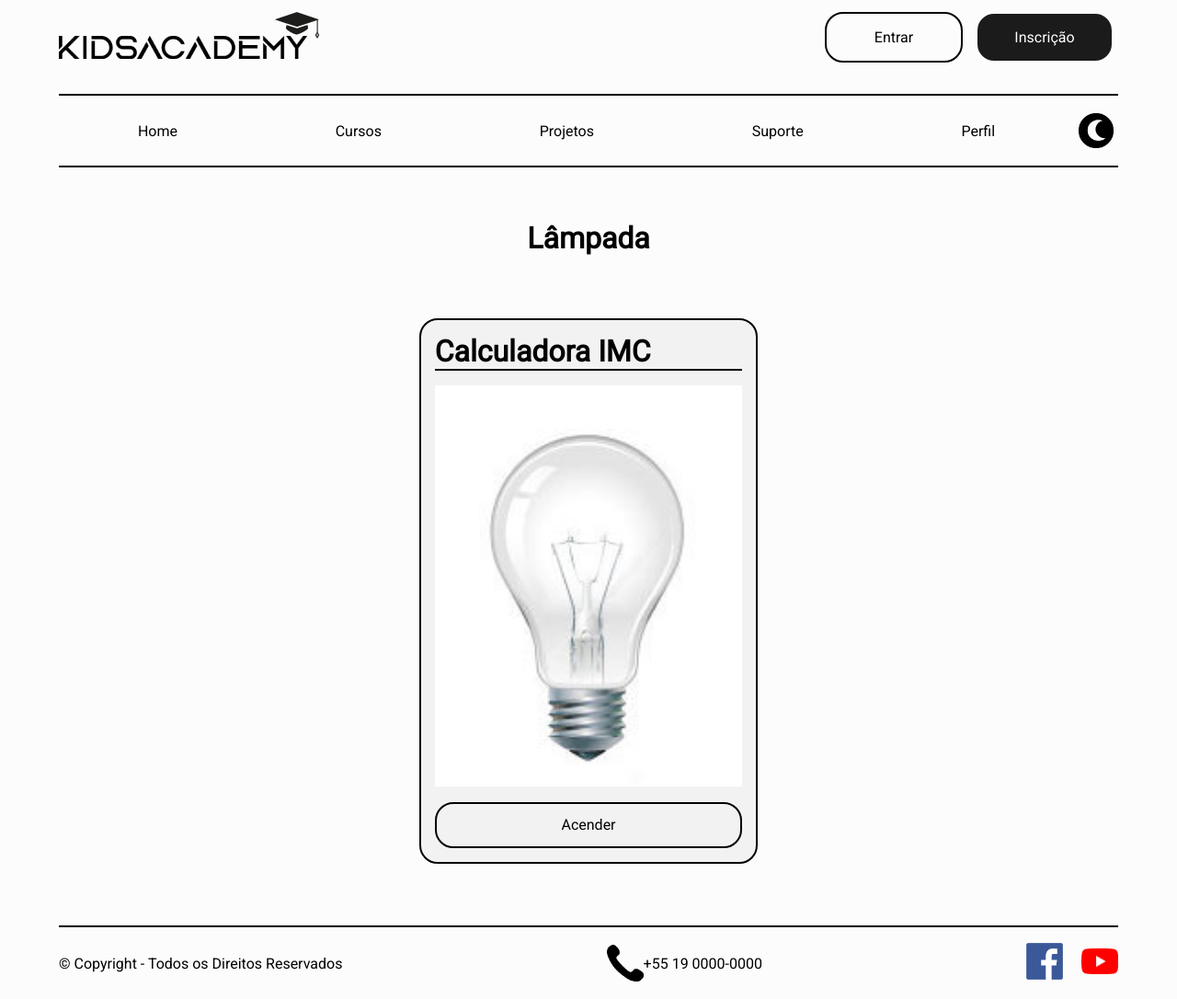
After one commit to gabriel-venezian/kids-academy, a PHP site: page /pages/lampada.php in a window 1280 px wide. The commit adds this page. Shown: the whole page at 92% size. Run offline with PHP 8.4, Linux system fonts and the light colour scheme.

Commit message:
Dark mode adicionado; Projeto de lampada adicionado.

```diff
--- a/css/style.css
+++ b/css/style.css
@@ -2,6 +2,14 @@
     padding: 0;
     margin: 0;
     box-sizing: border-box;
+}
+
+a{
+    color: inherit;
+}
+
+a:visited{
+    color: inherit;
 }
 
 body{
@@ -29,11 +37,12 @@ a.btn{
 }
 
 .btn{
+    display: inline-flex;
+    align-items: center;
+    justify-content: center;
     width: 150px;
-    border: 2px solid black;
+    border: 2px solid;
     border-radius: 20px;
-    background-color: #FCFCFC;
-    color: black;
     margin: 5px;
 }
 
@@ -44,6 +53,7 @@ a.btn{
 
 .btn:hover{
     opacity: 0.5;
+    cursor: pointer;
 }
 
 .header-btn .btn{
@@ -56,8 +66,8 @@ nav{
     display: flex;
     width: 100%;
     height: 80px;
-    border-top: 2px solid black;
-    border-bottom: 2px solid black;
+    border-top: 2px solid;
+    border-bottom: 2px solid;
     margin-bottom: 5%;
 }
 
@@ -73,20 +83,31 @@ nav ul li{
     flex-grow: 1;
     height: 100%;
     list-style: none;
+    align-items: center;
+    justify-content: center;
 }
 
 nav ul li a{
     display: flex;
-    flex-grow: 1;
+    flex-grow: 2;
     align-items: center;
     justify-content: center;
     height: 100%;
-    color: black;
     text-decoration: none;
 }
 
 nav ul li a:hover{
     background-color: #d8d8d8;
+    color: black;
+}
+
+nav ul img{
+    height: 50%;
+    margin: 5px;
+}
+
+nav ul img:hover{
+    cursor: pointer;
 }
 
 main{
@@ -137,7 +158,7 @@ footer{
     margin-top: auto;
     width: 100%;
     height: 80px;
-    border-top: 2px solid black;
+    border-top: 2px solid;
 
 }
 
@@ -155,7 +176,6 @@ footer img{
     display: flex;
     flex-direction: row;
     width: 100%;
-    /* flex-wrap: wrap; */
     justify-content: space-around;
     margin-top: 5%;
 }
@@ -166,13 +186,13 @@ footer img{
     flex-direction: column;
     padding: 15px;
     margin: 10px;
-    border: 2px solid black;
+    border: 2px solid ;
     border-radius: 20px;
     background-color: #F2F2F2;
 }
 
 .card h1{
-    border-bottom: 2px solid black;
+    border-bottom: 2px solid;
     margin-bottom: 5%;
 }
 
@@ -208,7 +228,7 @@ footer img{
     Inscrição
 */
 .signForm {
-    border: 2px solid black;
+    border: 2px solid;
     border-radius: 10px;
     width: 30%;
     display: flex;
@@ -236,7 +256,7 @@ legend {
 
 .formBody input {
     border:none;
-    border-bottom: 1px solid black;
+    border-bottom: 1px solid;
     outline: none;
     font: bold 1.2em Arial, Tahoma, Geneva, Verdana, sans-serif;
     width: 100%;
@@ -275,3 +295,31 @@ legend {
     margin-top: 15px;
     align-self: center;
 }
+
+/* DARK MODE */
+
+.dark-mode{
+    background-color: #1B1B1B;
+    color: white;
+}
+
+.dark-mode .btn.black{
+    background-color: white;
+    color: black;
+}
+
+.dark-mode .bloco .texto .btn:hover{
+    background-color: white;
+    color: black;
+    opacity: 1;
+}
+
+.dark-mode .card{
+    background-color: #232323;
+}
+
+.card .btn:hover{
+    background-color: white;
+    color: black;
+    opacity: 1;
+}
--- /dev/null
+++ b/js/script.js
@@ -0,0 +1,55 @@
+// Função Dark Mode
+document.getElementById("dark-mode-switch").onclick = function darkmode(){
+
+    // Acrescenta ou Retira a classe 'dark-mode' do body
+    var element = document.body;
+    element.classList.toggle("dark-mode");
+
+    // Se o dark mode estiver ativado
+    if (element.classList == "dark-mode"){
+
+        // Trocar logo
+        var element = document.getElementById("logo");
+        element.src = "../img/dark-mode/logo.png";
+
+        // Trocar darkmode icon
+        var element = document.getElementById("dark-mode-switch");
+        element.src = "../img/dark-mode/darkmode.png";
+
+        // Trocar telefone icon
+        var element = document.getElementById("tel-icon");
+        element.src = "../img/dark-mode/tel.png";
+    }
+
+    // Se o dark mode estiver desativado
+    else{
+
+        // Trocar logo
+        var element = document.getElementById("logo");
+        element.src = "../img/logo.png";
+
+        // Trocar darkmode icon
+        var element = document.getElementById("dark-mode-switch");
+        element.src = "../img/darkmode.png";
+
+        // Trocar telefone icon
+        var element = document.getElementById("tel-icon");
+        element.src = "../img/tel.png";
+    }
+};
+
+// Função Lampada
+
+document.getElementById("on-off").onclick = function interruptor(){
+    var interruptor = document.getElementById("on-off");
+    var lampada = document.getElementById("lampada");
+
+    if (interruptor.innerHTML == "Acender"){
+        interruptor.innerHTML = "Apagar";
+        lampada.src = "../img/projetos/lampada-on.jpg";
+    }
+    else{
+        interruptor.innerHTML = "Acender";
+        lampada.src = "../img/projetos/lampada-off.jpg";
+    }
+};
--- a/pages/footer.php
+++ b/pages/footer.php
@@ -3,18 +3,22 @@
     <footer>
         <p>© Copyright - Todos os Direitos Reservados</p>
         <p>
-            <img src="../img/tel.png" alt="">
-            +55 19 99980-7002
+            <img src="../img/tel.png" alt="" id="tel-icon">
+            +55 19 0000-0000
         </p>
         <p>
-            <a href="">
+            <a href="https://www.facebook.com/kidsacademyschool/" target="_blank">
                 <img src="../img/face.png" alt="">
             </a>
             &nbsp &nbsp &nbsp
-            <a href="">
+            <a href="https://www.youtube.com/" target="_blank">
                 <img src="../img/youtube.png" alt="">
             </a>
         </p>
     </footer>
+
+    <!-- JavaScript -->
+    <script type="text/javascript" src="../js/script.js"></script>
+
 </body>
 </html>
--- a/pages/header.php
+++ b/pages/header.php
@@ -8,8 +8,6 @@
 
     <!-- CSS -->
     <link rel="stylesheet" href="../css/style.css">
-    <!-- JavaScript -->
-    <script type="text/javascript" src="../js/script.js"></script>
     <!-- Fonte -->
     <link rel="preconnect" href="https://fonts.googleapis.com">
     <link rel="preconnect" href="https://fonts.gstatic.com" crossorigin>
@@ -19,7 +17,10 @@
     <!-- Navbar -->
     <header>
         <a href="index.php">
-            <img src="../img/logo.svg" alt="Kids Academy">
+            <picture class="dark-mode">
+                <source srcset="../img/dark-mode/logo.png" media="(prefers-color-scheme: dark)">
+            </picture>
+            <img src="../img/logo.png" alt="Kids Academy" id="logo">
         </a>
         <div class="header-btn">
             <a class="btn" href="login.php">Entrar</a>
@@ -30,10 +31,11 @@
     <nav>
         <ul>
             <li><a href="index.php">Home</a></li>
-            <li><a href="conteudo.php">Cursos</a></li>
+            <li><a href="cursos.php">Cursos</a></li>
             <li><a href="projetos.php">Projetos</a></li>
             <li><a href="suporte.php">Suporte</a></li>
             <li><a href="perfil.php">Perfil</a></li>
+            <img src="../img/darkmode.png" alt="" id="dark-mode-switch">
         </ul>
     </nav>
 
--- a/pages/index.php
+++ b/pages/index.php
@@ -13,7 +13,7 @@
 
             Clique no botão abaixo para maiores informações, e venha participar da Kids Academy!
         </h3>
-        <a class="btn" href="conteudo.php">Saiba mais!</a>
+        <a class="btn" href="cursos.php">Saiba mais!</a>
     </div>
     <img src="../img/home1.jpeg" alt="">
 </div>
--- /dev/null
+++ b/pages/lampada.php
@@ -0,0 +1,18 @@
+<?php
+    include 'header.php';
+?>
+
+<h1>Lâmpada</h1>
+
+
+<div class="row">
+    <div class="card">
+        <h1>Calculadora IMC</h1>
+        <img src="../img/projetos/lampada-off.jpg" alt="" id="lampada">
+        <div class="btn" id="on-off">Acender</div>
+    </div>
+</div>
+
+<?php
+    include 'footer.php';
+?>
--- a/pages/projetos.php
+++ b/pages/projetos.php
@@ -8,17 +8,17 @@
     <div class="card">
         <h1>Calculadora IMC</h1>
         <img src="../img/calculadora.jpg" alt="">
-        <a href="" class="btn">Visualizar</a>
+        <a href="calculadora.php" class="btn">Visualizar</a>
     </div>
     <div class="card">
         <h1>Lâmpada</h1>
         <img src="../img/lampada.jpg" alt="">
-        <a href="" class="btn">Visualizar</a>
+        <a href="lampada.php" class="btn">Visualizar</a>
     </div>
     <div class="card">
         <h1>Semáforo</h1>
         <img src="../img/semaforo.jpg" alt="">
-        <a href="" class="btn">Visualizar</a>
+        <a href="semaforo.php" class="btn">Visualizar</a>
     </div>
 </div>
 
```
Also changed, not shown: img/dark-mode/darkmode.png (added), img/dark-mode/logo.png (added), img/dark-mode/tel.png (added), img/darkmode.png (added), img/projetos/lampada-off.jpg (added), img/projetos/lampada-on.jpg (added), pages/cursos.php (renamed from pages/conteudo.php), pages/perfil.php (added), pages/suporte.php (added).
